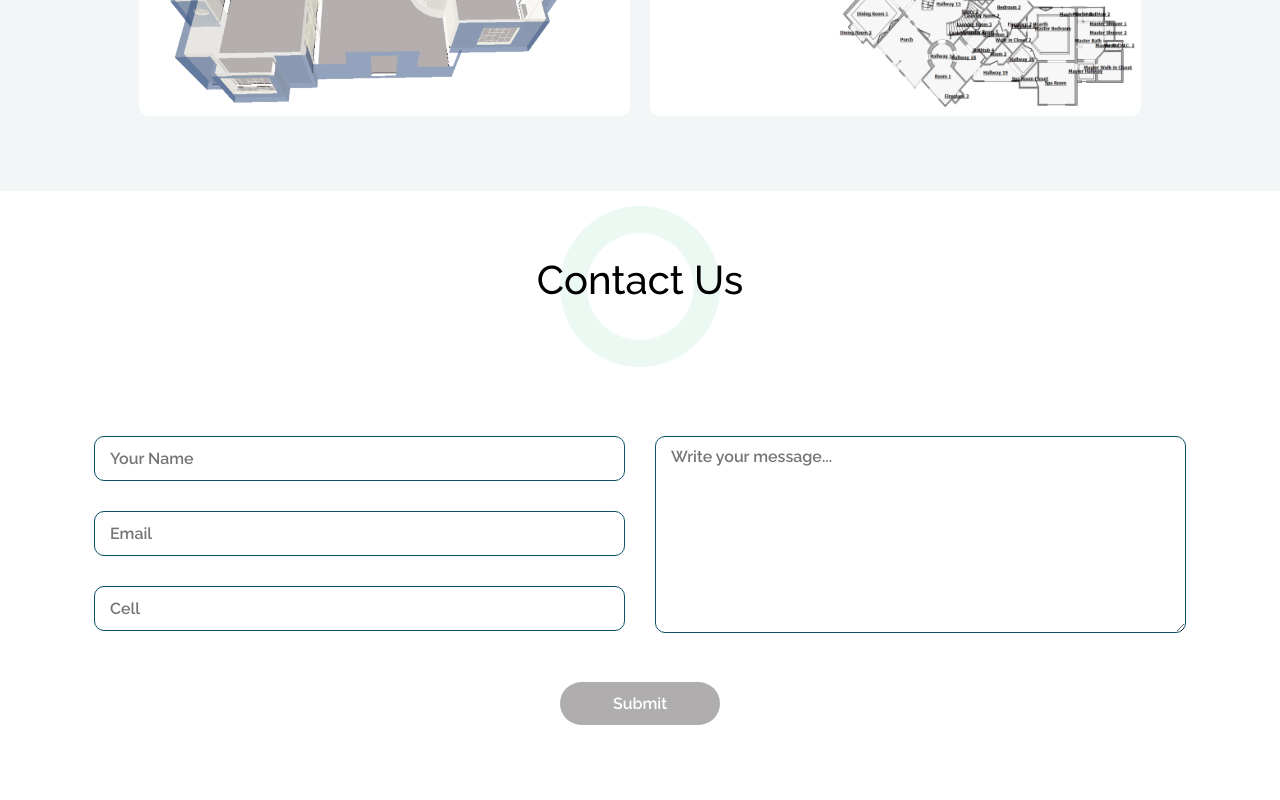
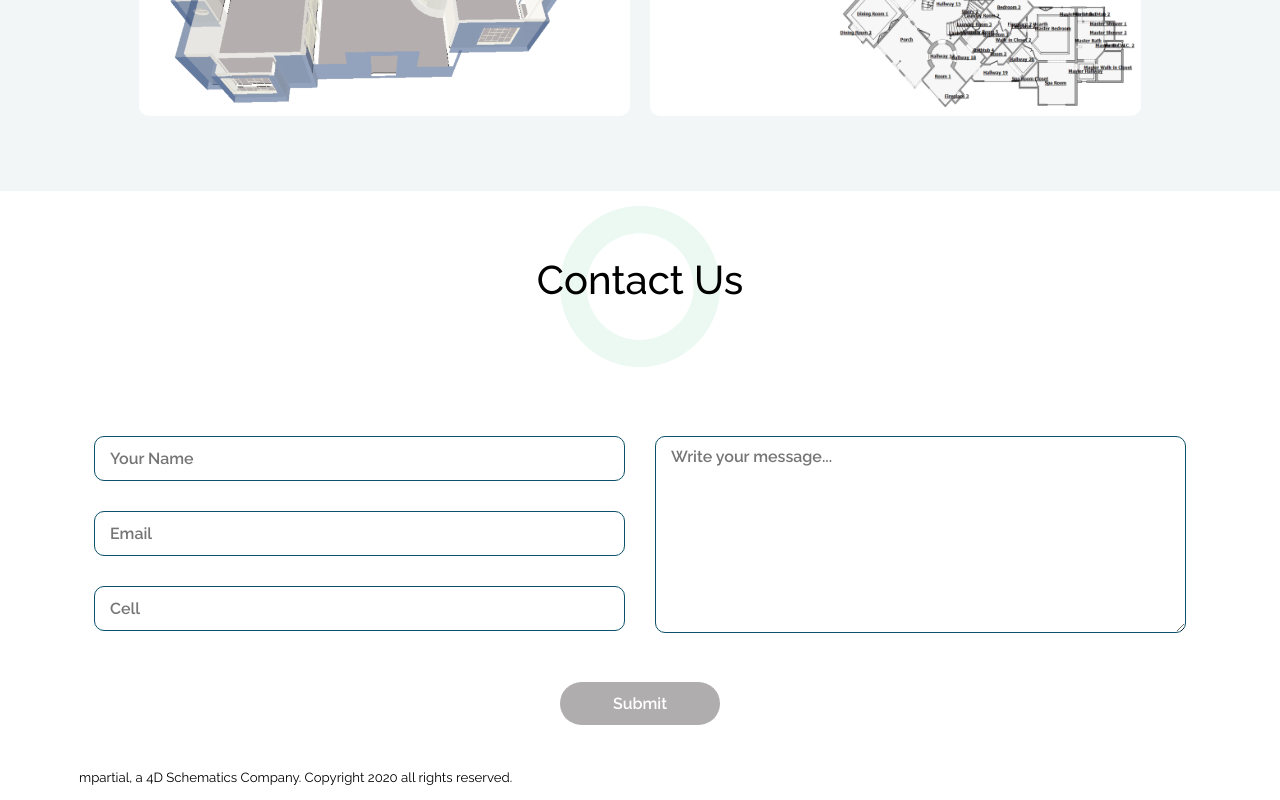
Before and after one commit to mrsaifullah52/mpartial, a React (Create React App) app: page / in a window 1280 px wide. Shown: the part 5888-6688 px from the top of the page. Before the commit the page ends 6658 px from the top, so only its background shows below. Built offline with nearby package versions, Linux system fonts and the light colour scheme.

Commit message:
footer left has been added

```diff
--- a/src/Components/Footer.jsx
+++ b/src/Components/Footer.jsx
@@ -1,9 +1,34 @@
 import React from "react";
 
+// icons
+import InstagramIcon from '@material-ui/icons/Instagram'
+import FacebookIcon from '@material-ui/icons/Facebook';
+import LinkedInIcon from '@material-ui/icons/LinkedIn';
+
 const Footer=()=>{
+
+  const socialicons=[
+    {icon:"<InstagramIcon/>"},
+    {icon:"<FacebookIcon/>"},
+    {icon:"<LinkedInIcon/>"}
+  ]
+
   return(<footer>
     <div className="container">
-
+      <div className="boxs">
+        <div className="box">
+          <p>mpartial, a 4D Schematics Company. Copyright 2020 all rights reserved.</p>
+        </div>
+        <div className="socialicons">
+          <ul>
+            {
+              socialicons.map((icon)=>{
+            <li><a href="#">{icon}</a></li>
+              })
+            }
+          </ul>
+        </div>
+      </div>
     </div>
   </footer>)
 }
```
Also changed, not shown: 1 other file (tests, documents, lock files or other folders).
